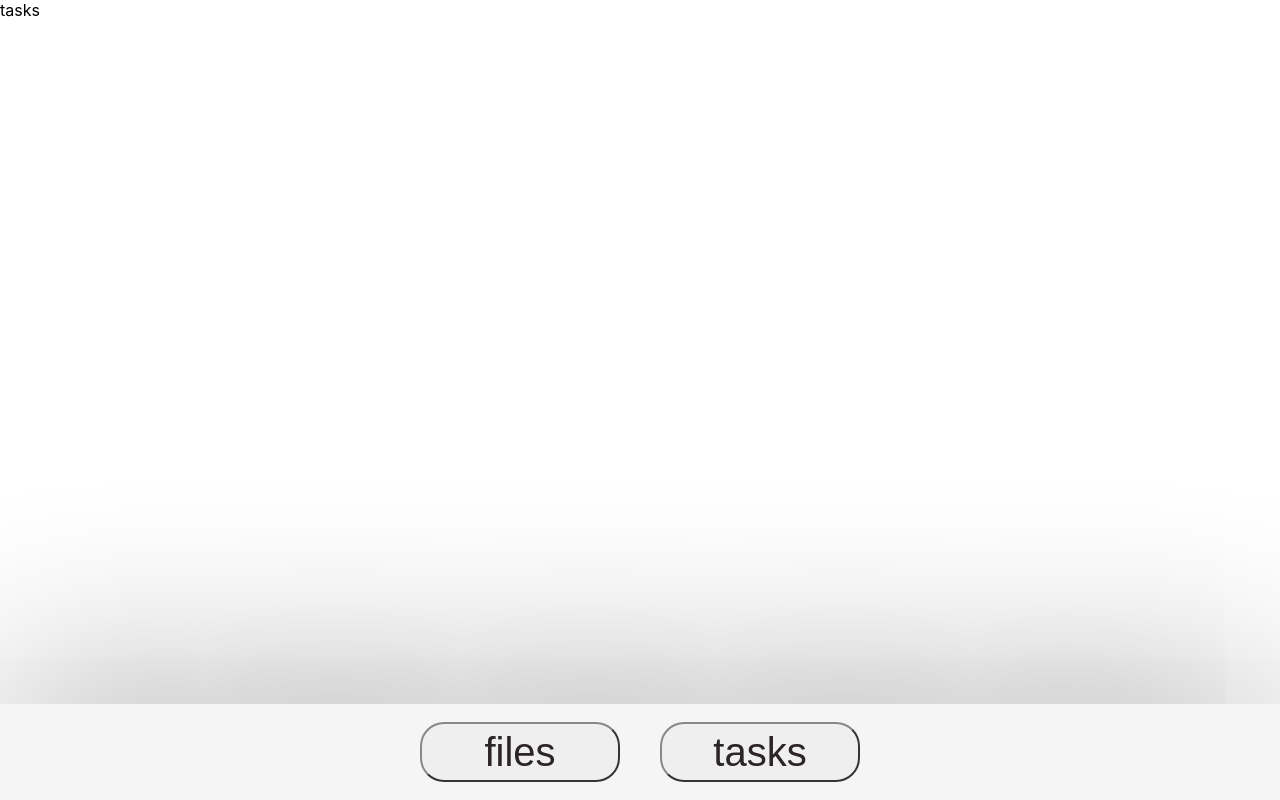
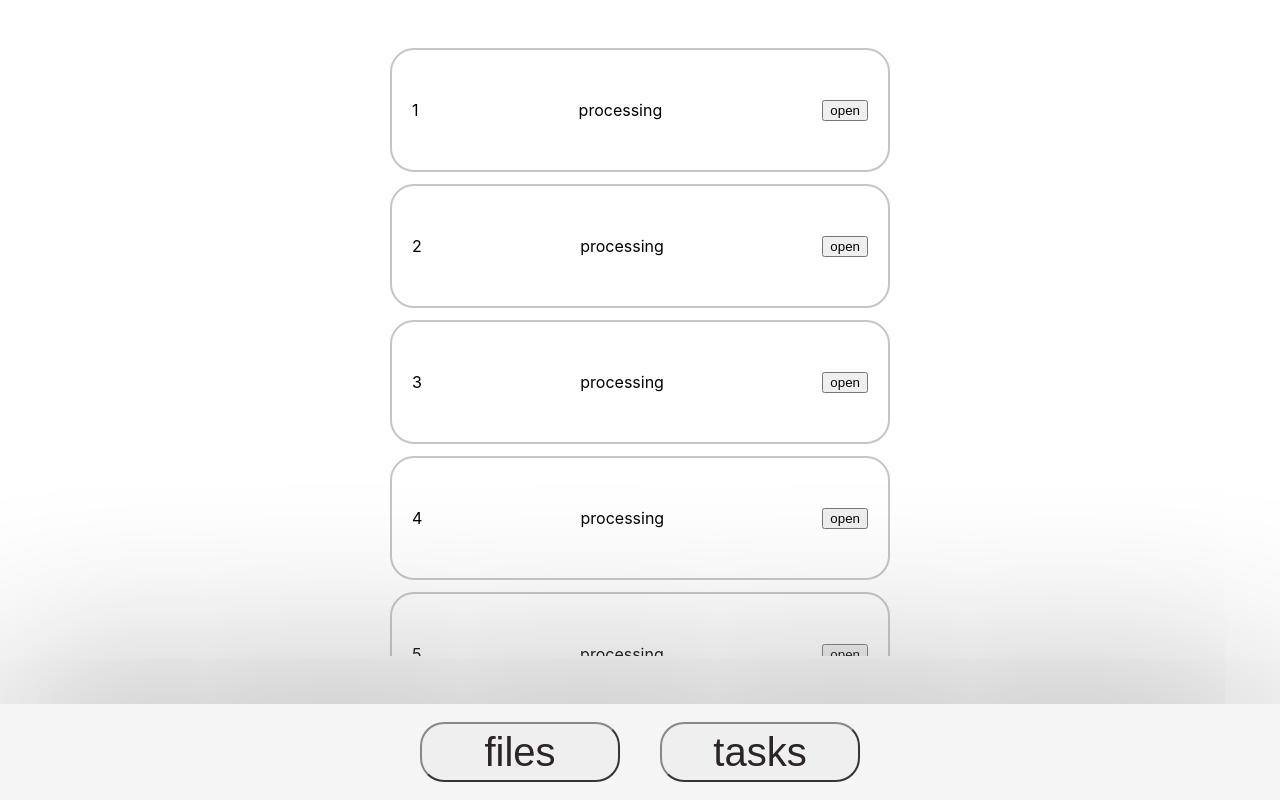
Before and after one commit to 4il612/FileTaskClient, a React (Create React App) app: page /tasks in a window 1280 px wide. Built offline with nearby package versions, Linux system fonts and the light colour scheme.

Commit message:
started taskCard markup

```diff
--- a/src/App.css
+++ b/src/App.css
@@ -87,3 +87,14 @@ layout {
   width: 200px;
   justify-content: space-between;
 }
+
+.taskCard {
+  display: flex;
+  justify-content: space-between;
+  border: 2px solid rgb(197, 197, 197);
+  min-height: 80px;
+  border-radius: 24px;
+  padding: 20px;
+  margin-bottom: 12px;
+  align-items: center;
+}
--- /dev/null
+++ b/src/components/taskCard.jsx
@@ -0,0 +1,22 @@
+import { useState } from "react";
+
+const TaskCard = ({ id, status }) => {
+  const [isCollapsed, setIsCollapsed] = useState(false);
+  return (
+    <div className="taskCard">
+      <div className="taskCard__id">{id}</div>
+      <div className="taskCard__status">{status}</div>
+
+      <button
+        onClick={() => {
+          setIsCollapsed(!isCollapsed);
+        }}
+      >
+        open
+      </button>
+      {isCollapsed && <div className="taskCard__collapse">'asd'</div>}
+    </div>
+  );
+};
+
+export default TaskCard;
--- a/src/pages/tasksPage.jsx
+++ b/src/pages/tasksPage.jsx
@@ -1,10 +1,20 @@
 import Navbar from "../components/navbar";
+import Table from "../components/table";
+import TaskCard from "../components/taskCard";
 
 const TasksPage = () => {
   return (
     <>
       <div className="layout">
-        tasks
+        <Table>
+          <TaskCard id={1} status={"processing"} />
+          <TaskCard id={2} status={"processing"} />
+          <TaskCard id={3} status={"processing"} />
+          <TaskCard id={4} status={"processing"} />
+          <TaskCard id={5} status={"processing"} />
+          <TaskCard id={6} status={"processing"} />
+        </Table>
+
         <Navbar />
       </div>
     </>
```
